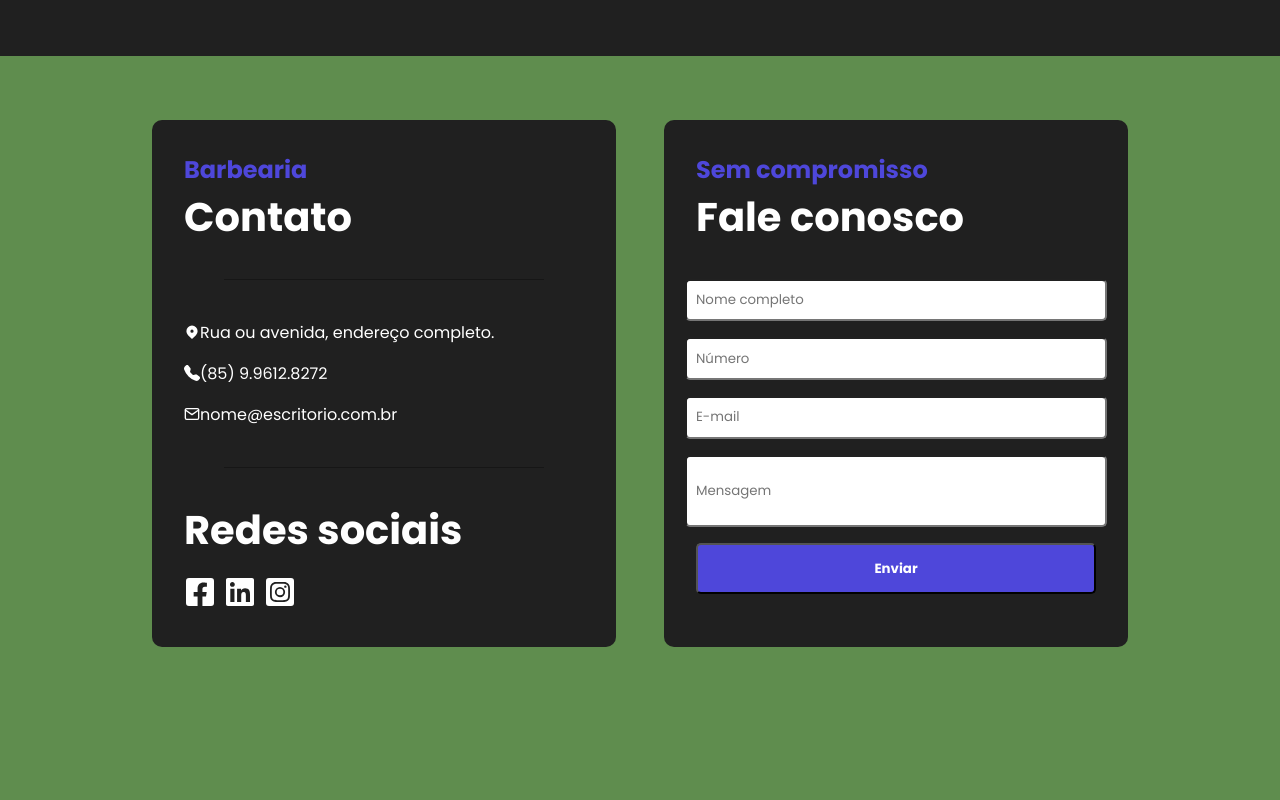
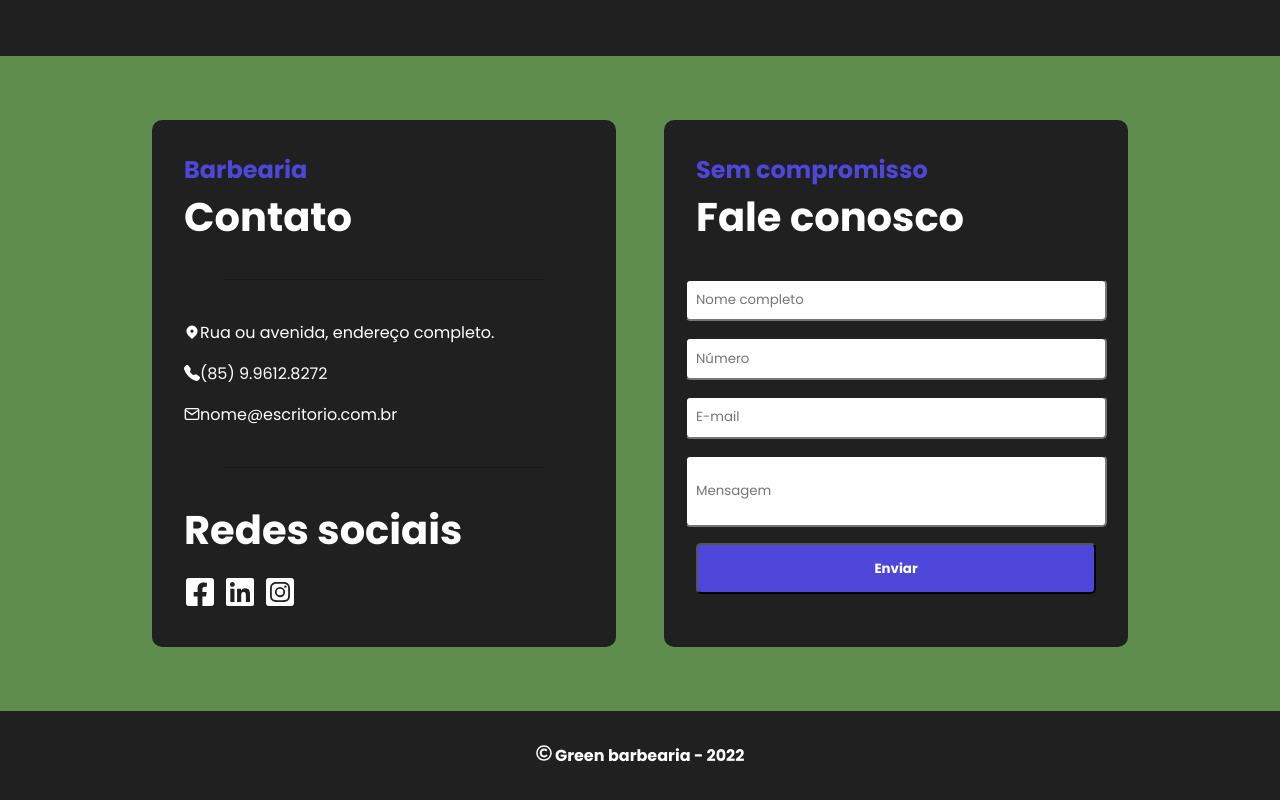
Before and after one commit to evaaldo/SISTEMA-PAGAMENTO-REACT, a React (Create React App) app: page / in a window 1280 px wide. Shown: the part 2868-3668 px from the top of the page. Before the commit the page ends 3579 px from the top, so only its background shows below. Built offline with nearby package versions, Linux system fonts and the light colour scheme.

Commit message:
feat: adicionando rodape

```diff
--- /dev/null
+++ b/src/Componentes/Rodape/Rodape.css
@@ -0,0 +1,6 @@
+.rodape {
+    padding: 2em;
+    text-align: center;
+    background-color: var(--preto-fundo);
+    color: var(--branco);
+}
--- /dev/null
+++ b/src/Componentes/Rodape/Rodape.jsx
@@ -0,0 +1,16 @@
+import './Rodape.css'
+import { FaRegCopyright } from 'react-icons/fa'
+
+const Rodape = () => {
+
+    return (
+        <footer className='rodape'>
+            <h4 className='rodape-texto'>
+                <FaRegCopyright/> Green barbearia - 2022
+            </h4>
+        </footer>
+    )
+
+}
+
+export default Rodape
--- a/src/Paginas/PaginaInicial/PaginaInicial.jsx
+++ b/src/Paginas/PaginaInicial/PaginaInicial.jsx
@@ -3,6 +3,7 @@ import Contato from '../../Componentes/Contato/Contato'
 import Home from '../../Componentes/Home/Home'
 import Localizacao from '../../Componentes/Localizacao/Localizacao'
 import Preco from '../../Componentes/Preco/Preco'
+import Rodape from '../../Componentes/Rodape/Rodape'
 import './PaginaInicial.css'
 
 const PaginaInicial = () => {
@@ -14,6 +15,7 @@ const PaginaInicial = () => {
             <Preco/>
             <Localizacao/>
             <Contato/>
+            <Rodape/>
         </div>
     )
 
```
